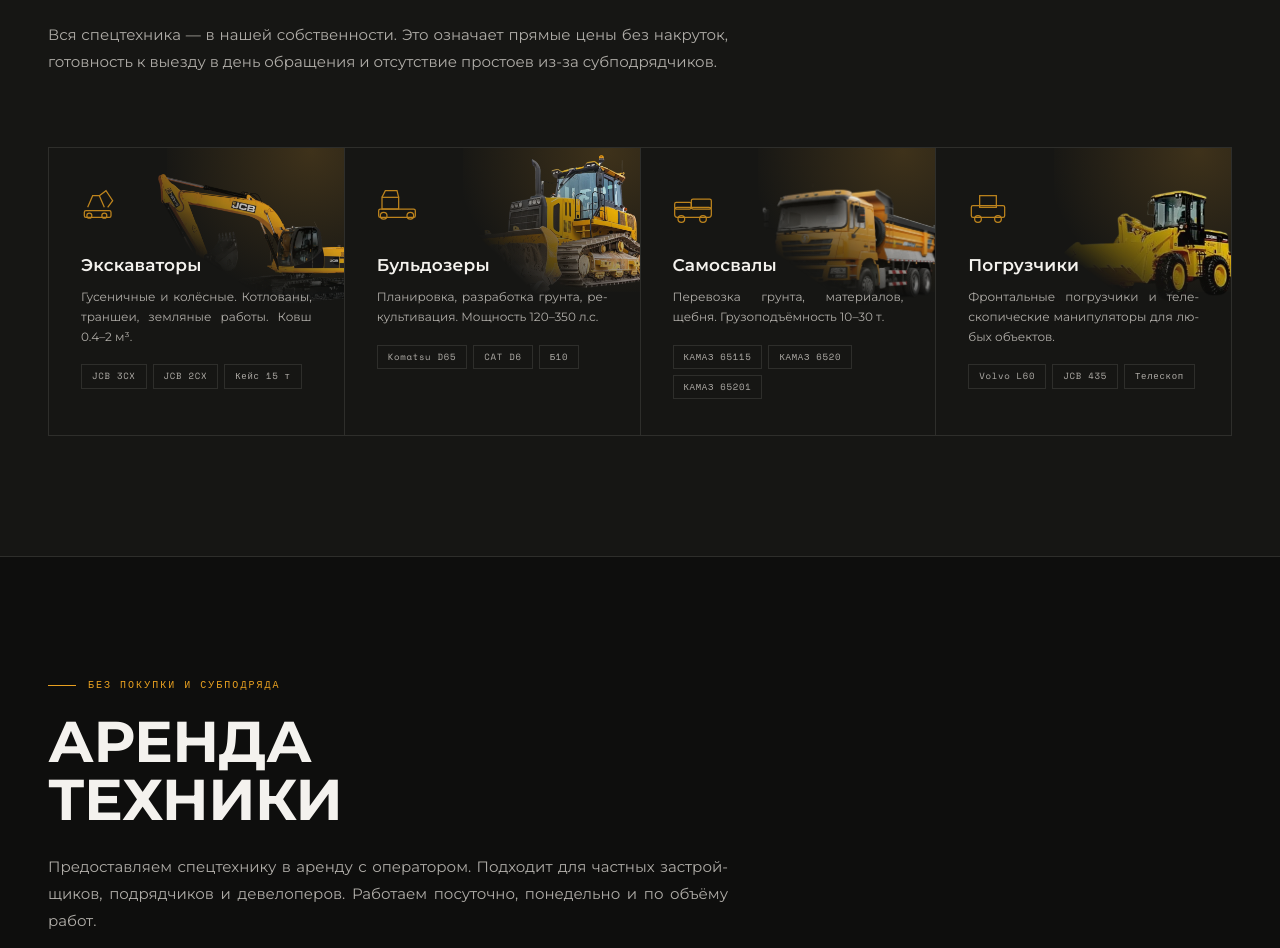
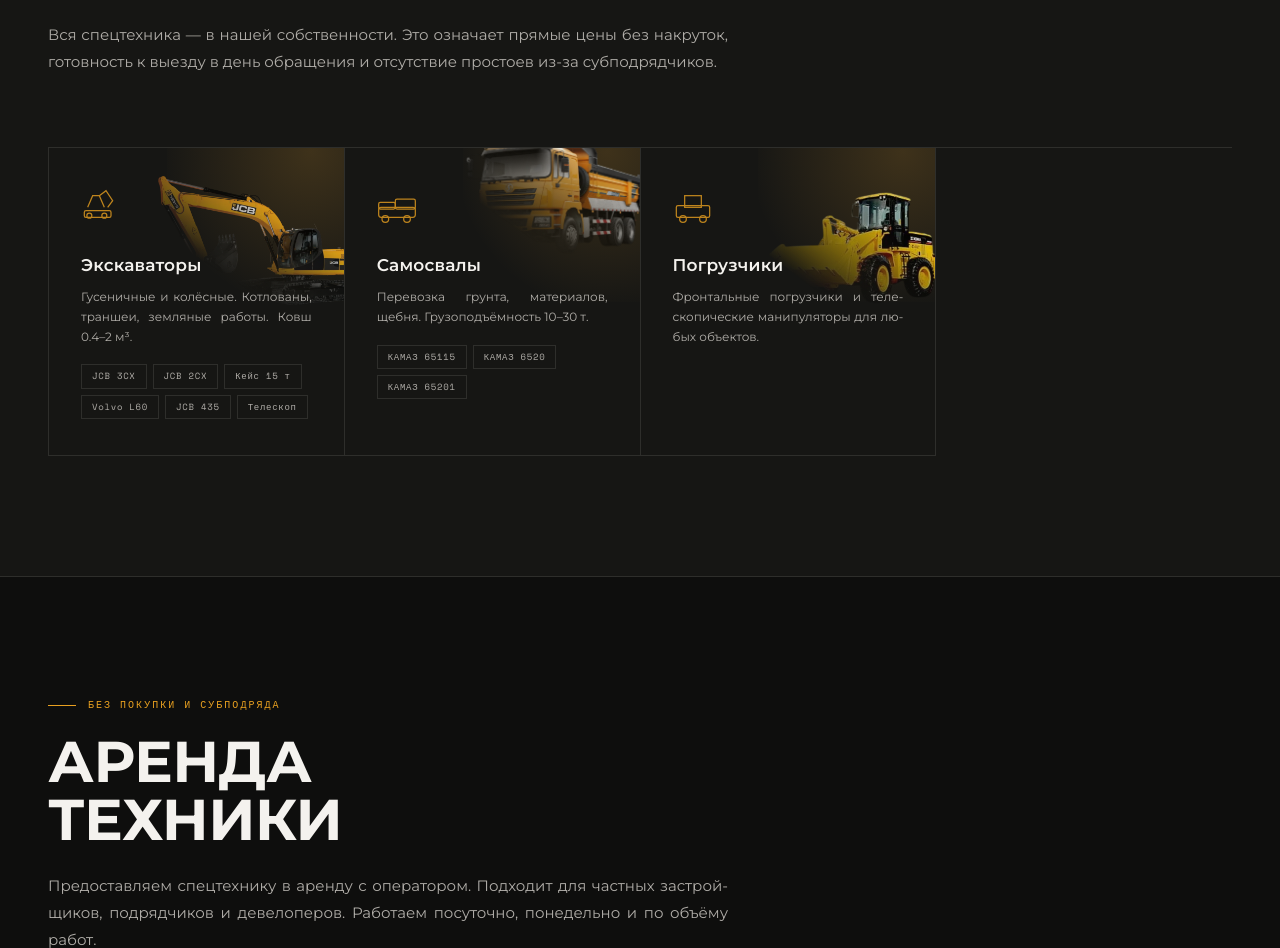
Before and after one commit to sajtoakoder-coder/stroytech-crimea, a website: page index.html in a window 1280 px wide. Shown: the part 2543-3491 px from the top of the page. Drawn offline with nearby package versions, Linux system fonts and the light colour scheme.

Commit message:
Update index.html

```diff
--- a/index.html
+++ b/index.html
@@ -284,14 +284,7 @@
         <img class="cat-photo" src="assets/img/ekskavator.webp" alt="" aria-hidden="true" loading="lazy" width="760" height="490">
         <div class="cat-title">Экскаваторы</div>
         <div class="cat-desc">Гусеничные и колёсные. Котлованы, траншеи, земляные работы. Ковш 0.4–2 м³.</div>
-        <div class="cat-examples"><span class="cat-tag">JCB 3CX</span><span class="cat-tag">JCB 2CX</span><span class="cat-tag">Кейс 15 т</span></div>
-      </div>
-      <div class="catalog-item">
-        <svg class="cat-icon" viewBox="0 0 48 48" fill="none" stroke="currentColor" stroke-width="1.5"><rect x="2" y="30" width="44" height="10" rx="2"/><rect x="6" y="16" width="20" height="14"/><path d="M6 16 L10 8 L24 8 L26 16"/><circle cx="8" cy="38" r="4"/><circle cx="40" cy="38" r="4"/></svg>
-        <img class="cat-photo" src="assets/img/bulldozer.webp" alt="" aria-hidden="true" loading="lazy" width="760" height="760">
-        <div class="cat-title">Бульдозеры</div>
-        <div class="cat-desc">Планировка, разработка грунта, рекультивация. Мощность 120–350 л.с.</div>
-        <div class="cat-examples"><span class="cat-tag">Komatsu D65</span><span class="cat-tag">CAT D6</span><span class="cat-tag">Б10</span></div>
+        <div class="cat-examples"><span class="cat-tag">JCB 3CX</span><span class="cat-tag">JCB 2CX</span><span class="cat-tag">Кейс 15 т</span><span class="cat-tag">Volvo L60</span><span class="cat-tag">JCB 435</span><span class="cat-tag">Телескоп</span></div>
       </div>
       <div class="catalog-item">
         <svg class="cat-icon" viewBox="0 0 48 48" fill="none" stroke="currentColor" stroke-width="1.5"><rect x="2" y="28" width="44" height="12" rx="3"/><rect x="2" y="22" width="20" height="8" rx="2"/><rect x="22" y="18" width="24" height="12" rx="2"/><circle cx="10" cy="42" r="4"/><circle cx="36" cy="42" r="4"/></svg>
@@ -305,7 +298,6 @@
         <img class="cat-photo" src="assets/img/pogruzchik.webp" alt="" aria-hidden="true" loading="lazy" width="300" height="225">
         <div class="cat-title">Погрузчики</div>
         <div class="cat-desc">Фронтальные погрузчики и телескопические манипуляторы для любых объектов.</div>
-        <div class="cat-examples"><span class="cat-tag">Volvo L60</span><span class="cat-tag">JCB 435</span><span class="cat-tag">Телескоп</span></div>
       </div>
     </div>
   </div>
```
